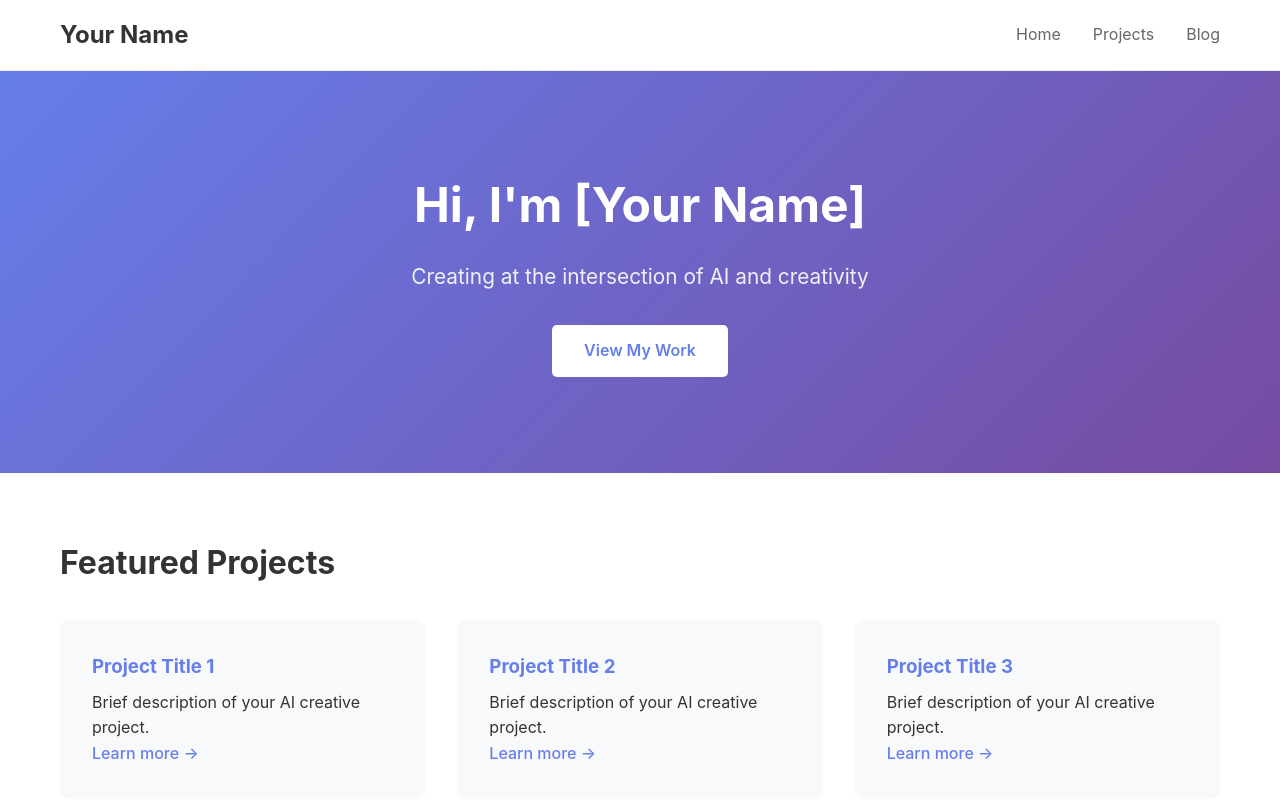
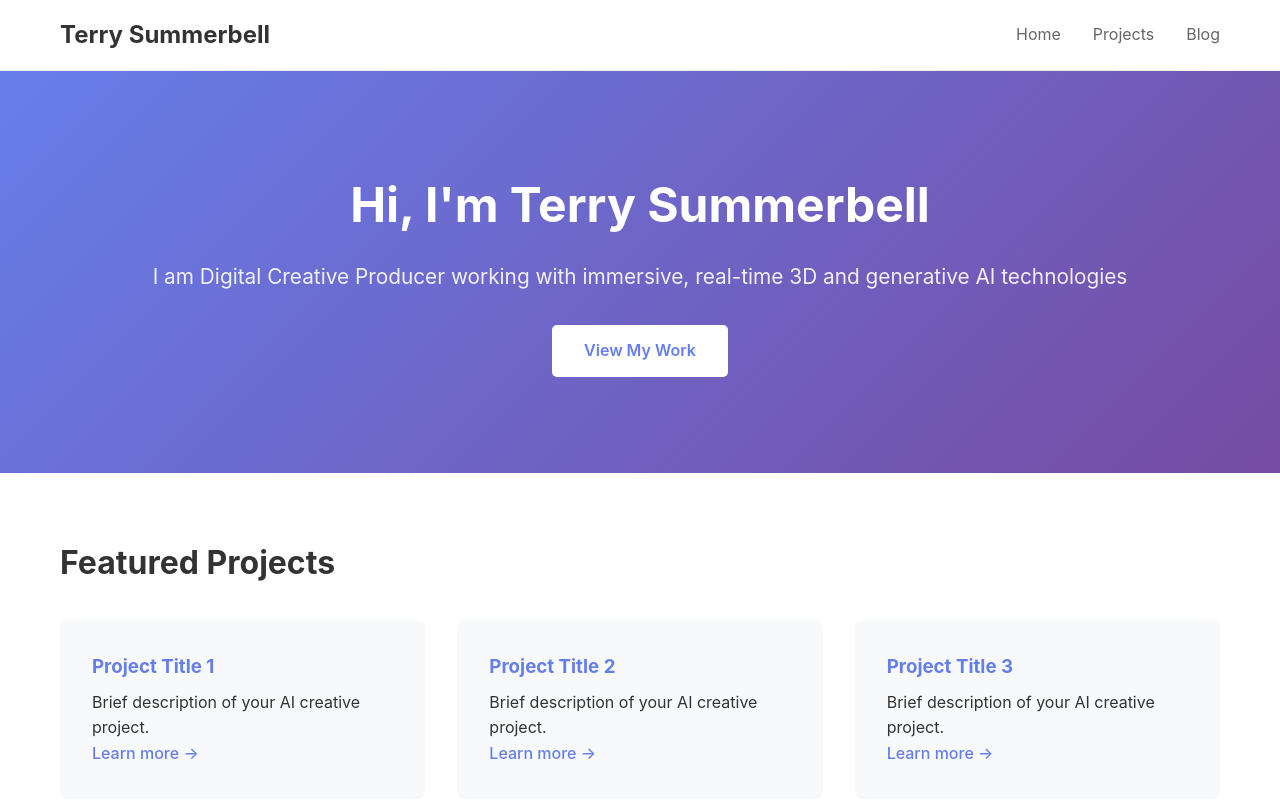
Before and after one commit to terrysummerbell/terry-summerbell.github.io, a plain HTML site: page index.html in a window 1280 px wide. Shown: the top 802 px of the page. Drawn offline with Linux system fonts and the light colour scheme.

Commit message:
Change name and title in index.html
Updated the title and header content to reflect the new name and description.

```diff
--- a/index.html
+++ b/index.html
@@ -3,13 +3,13 @@
 <head>
     <meta charset="UTF-8">
     <meta name="viewport" content="width=device-width, initial-scale=1.0">
-    <title>Your Name - AI Creative Portfolio</title>
+    <title>Terry Summerbell | AI-Enhanced Creative Production</title>
     <link rel="stylesheet" href="styles.css">
 </head>
 <body>
     <nav>
         <div class="nav-container">
-            <a href="index.html" class="logo">Your Name</a>
+            <a href="index.html" class="logo">Terry Summerbell</a>
             <ul class="nav-links">
                 <li><a href="index.html">Home</a></li>
                 <li><a href="projects.html">Projects</a></li>
@@ -20,8 +20,8 @@
 
     <header class="hero">
         <div class="container">
-            <h1>Hi, I'm [Your Name]</h1>
-            <p class="tagline">Creating at the intersection of AI and creativity</p>
+            <h1>Hi, I'm Terry Summerbell</h1>
+            <p class="tagline">I am Digital Creative Producer working with immersive, real-time 3D and generative AI technologies</p>
             <a href="projects.html" class="cta-button">View My Work</a>
         </div>
     </header>
```
